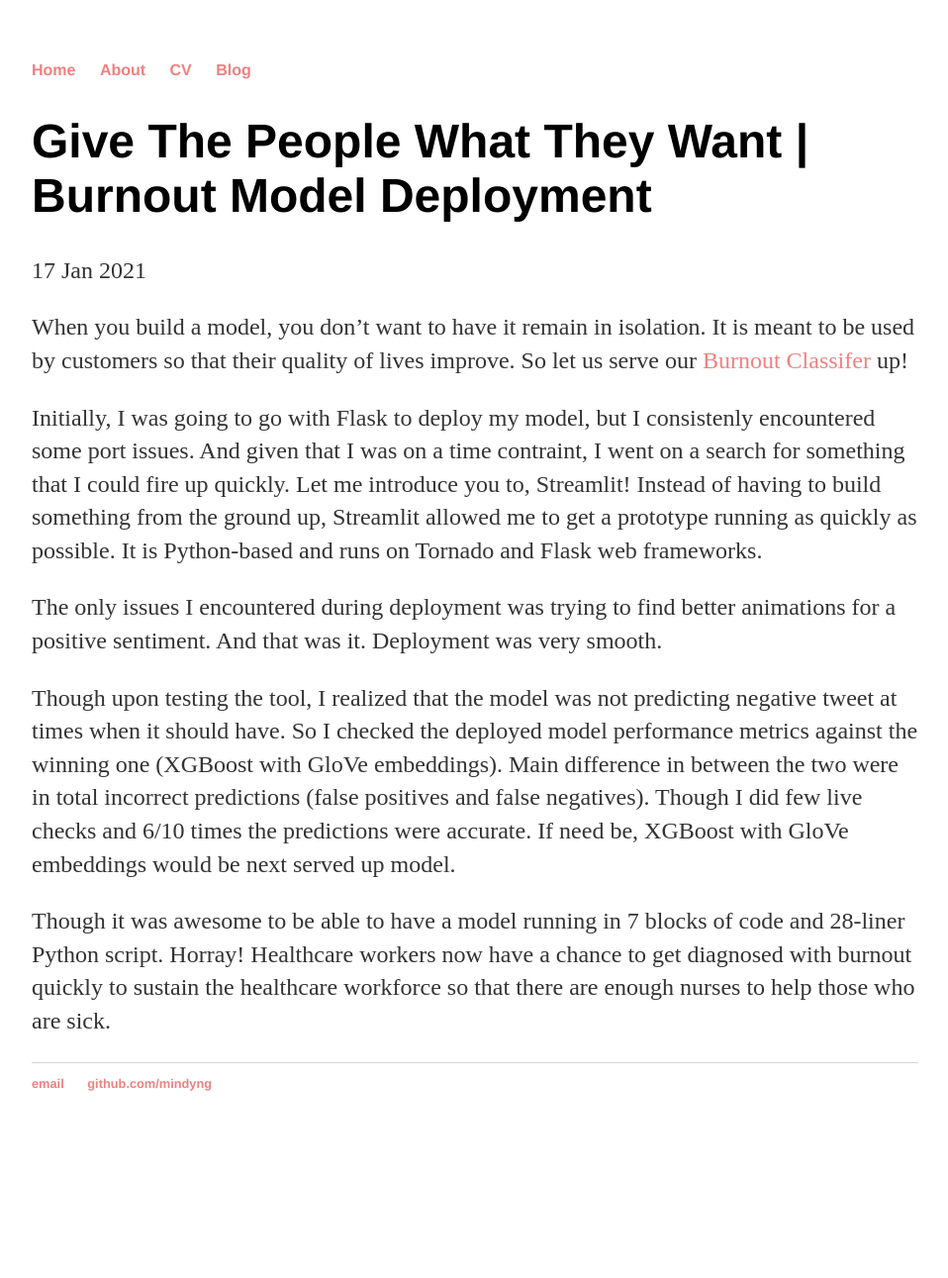
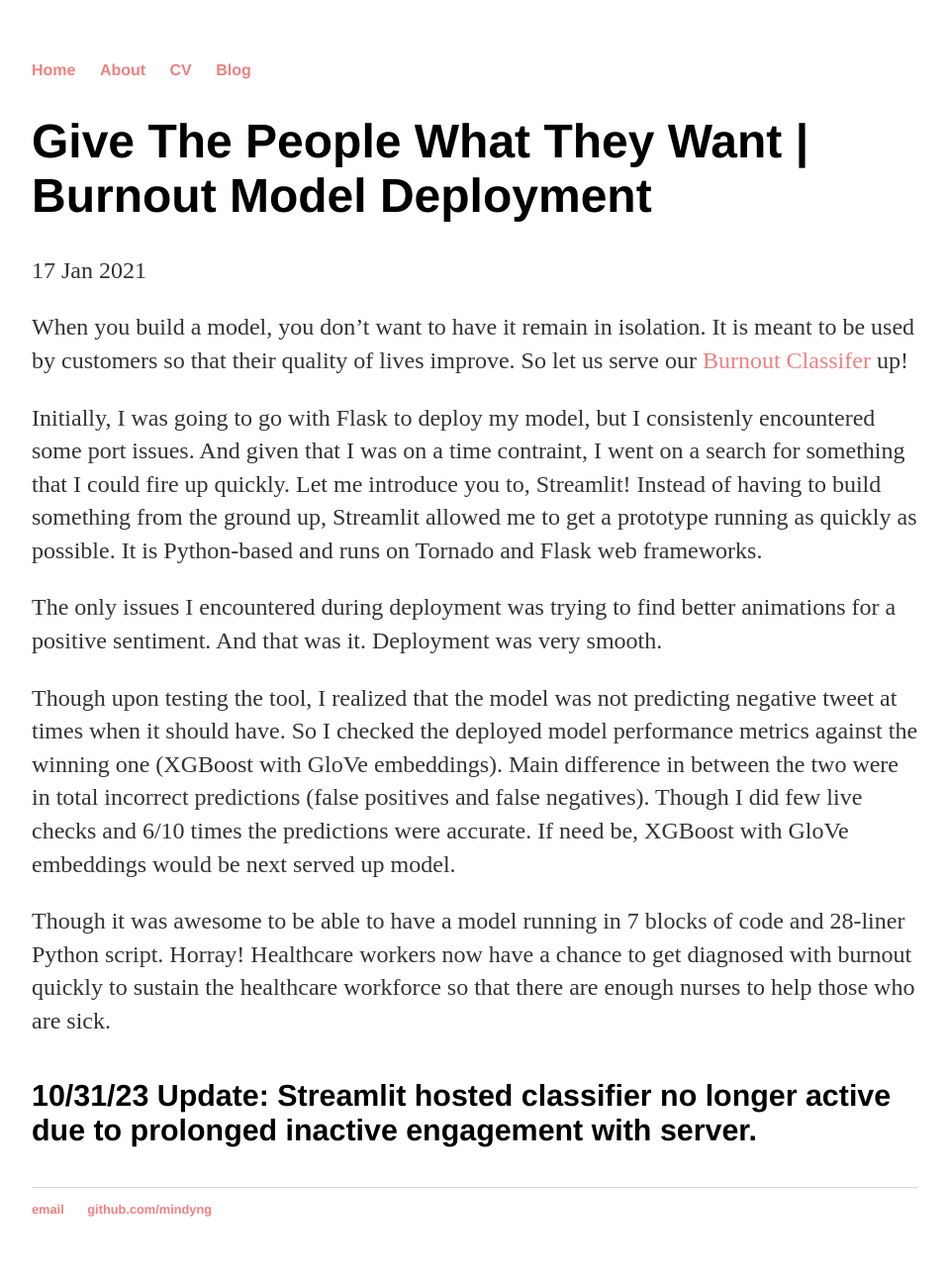
Before and after one commit to mindyng/mindyng.github.io, a Jekyll site: the page built from _posts/2021-01-17-Give-the-People-What-They-Want-|-Burnout-Model-Deployment.md, in a window 1280 px wide. Shown: the whole page at 99% size, without its empty margins (160-1118 px from the left). Built offline with Jekyll 4.4.1, drawn with Linux system fonts in a browser that asks for light colours; our own code applies the rules of GitHub Pages for plain Markdown files; before the commit the page ends 1164 px from its top, so only the background shows below that.

Commit message:
Update 2021-01-17-Give-the-People-What-They-Want-|-Burnout-Model-Deployment.md

```diff
--- a/_posts/2021-01-17-Give-the-People-What-They-Want-|-Burnout-Model-Deployment.md
+++ b/_posts/2021-01-17-Give-the-People-What-They-Want-|-Burnout-Model-Deployment.md
@@ -7,3 +7,5 @@ The only issues I encountered during deployment was trying to find better animat
 Though upon testing the tool, I realized that the model was not predicting negative tweet at times when it should have. So I checked the deployed model performance metrics against the winning one (XGBoost with GloVe embeddings). Main difference in between the two were in total incorrect predictions (false positives and false negatives). Though I did few live checks and 6/10 times the predictions were accurate. If need be, XGBoost with GloVe embeddings would be next served up model.
 
 Though it was awesome to be able to have a model running in 7 blocks of code and 28-liner Python script. Horray! Healthcare workers now have a chance to get diagnosed with burnout quickly to sustain the healthcare workforce so that there are enough nurses to help those who are sick.
+
+#### 10/31/23 Update: Streamlit hosted classifier no longer active due to prolonged inactive engagement with server.
```
